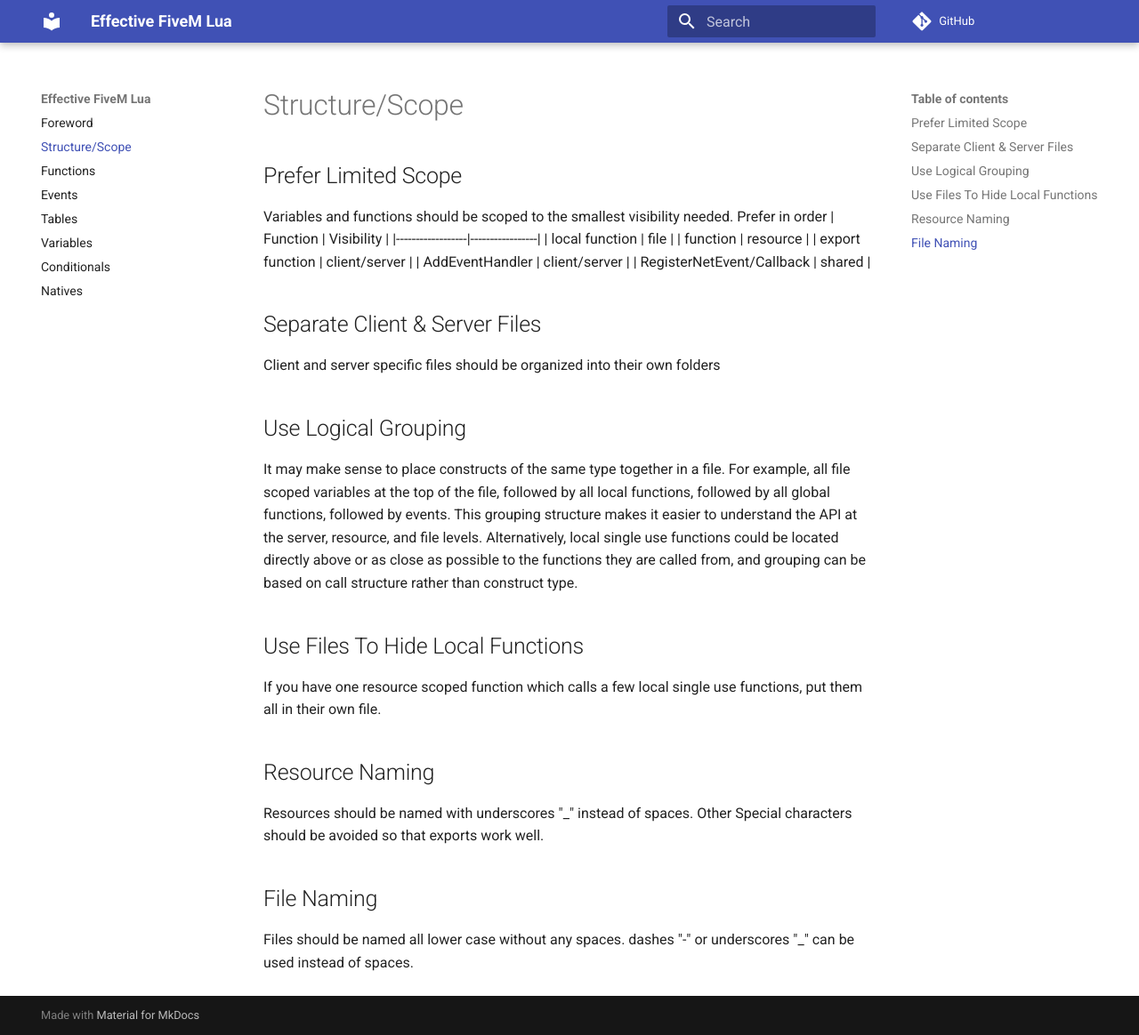
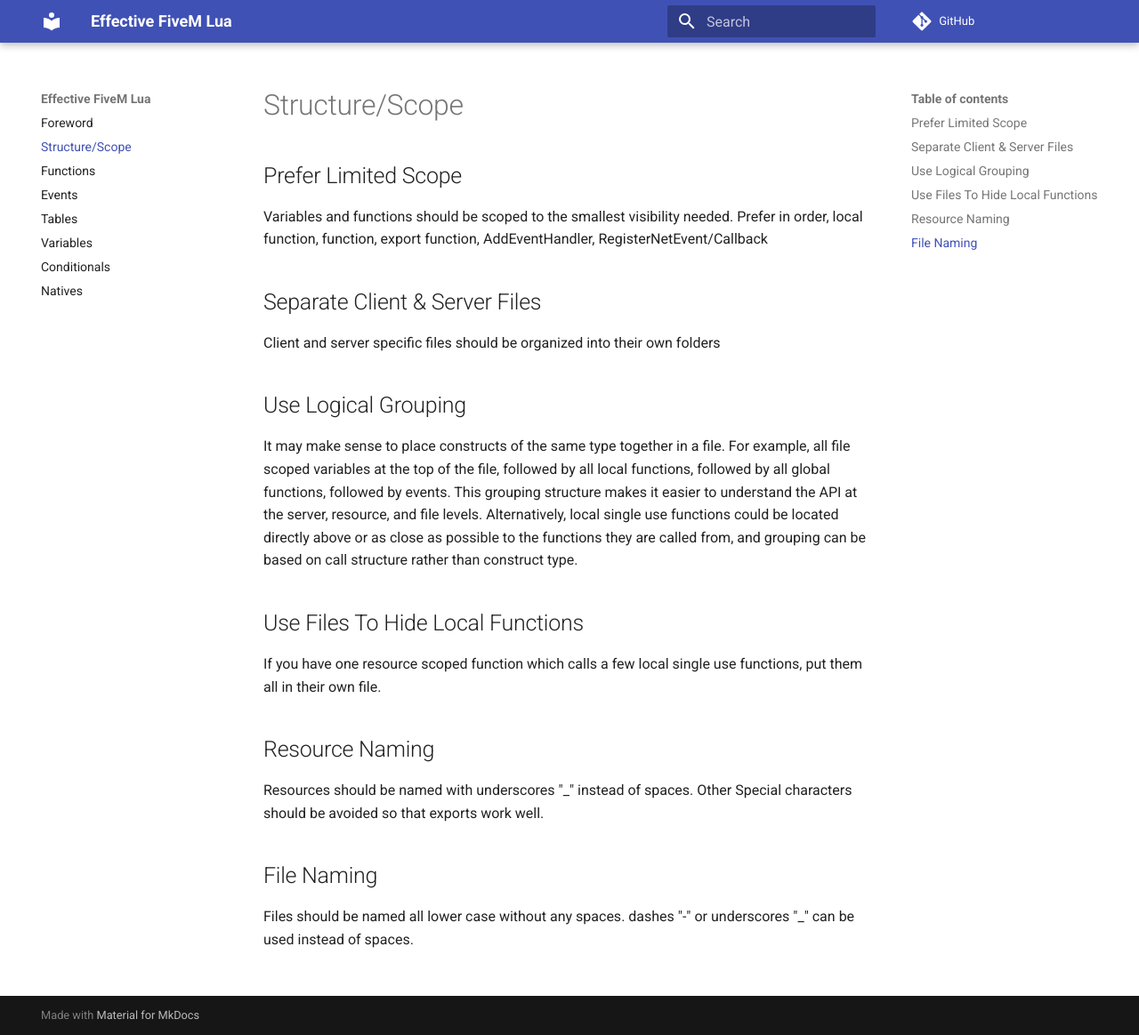
Before and after one commit to Manason/effective-fivem-lua, an MkDocs documentation site: the page built from docs/structure.md, in a window 1280 px wide and 1164 px high. Shown: the whole window at 89% size. Built offline with MkDocs 1.6.1 and Material for MkDocs 9.7.7, drawn with Linux system fonts in a browser that asks for light colours; comment, search, counter and statistics services are not loaded.

Commit message:
added tip to use callbacks and cleaned up an ill-formatted table

```diff
--- a/docs/structure.md
+++ b/docs/structure.md
@@ -1,15 +1,7 @@
 # Structure/Scope
 
 ## Prefer Limited Scope
-Variables and functions should be scoped to the smallest visibility needed. Prefer in order
-| Function         | Visibility      |
-|------------------|-----------------|
-| local function   | file            |
-| function         | resource        |
-| export function  | client/server   |
-| AddEventHandler  | client/server   |
-| RegisterNetEvent/Callback | shared |
-
+Variables and functions should be scoped to the smallest visibility needed. Prefer in order, local function, function, export function, AddEventHandler, RegisterNetEvent/Callback
 
 ## Separate Client & Server Files
 Client and server specific files should be organized into their own folders
```
Also changed, not shown: docs/events.md (+2 -0 lines).
